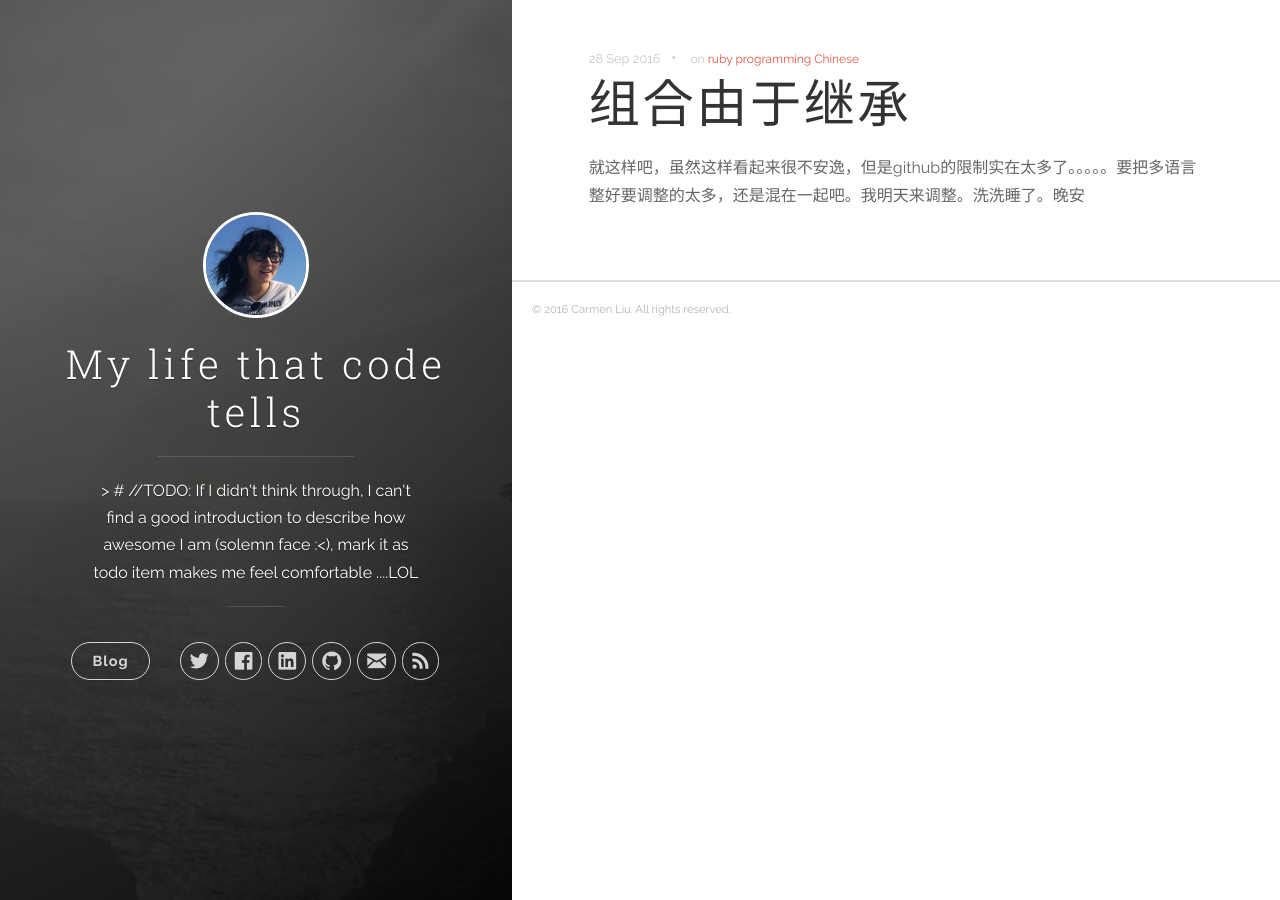
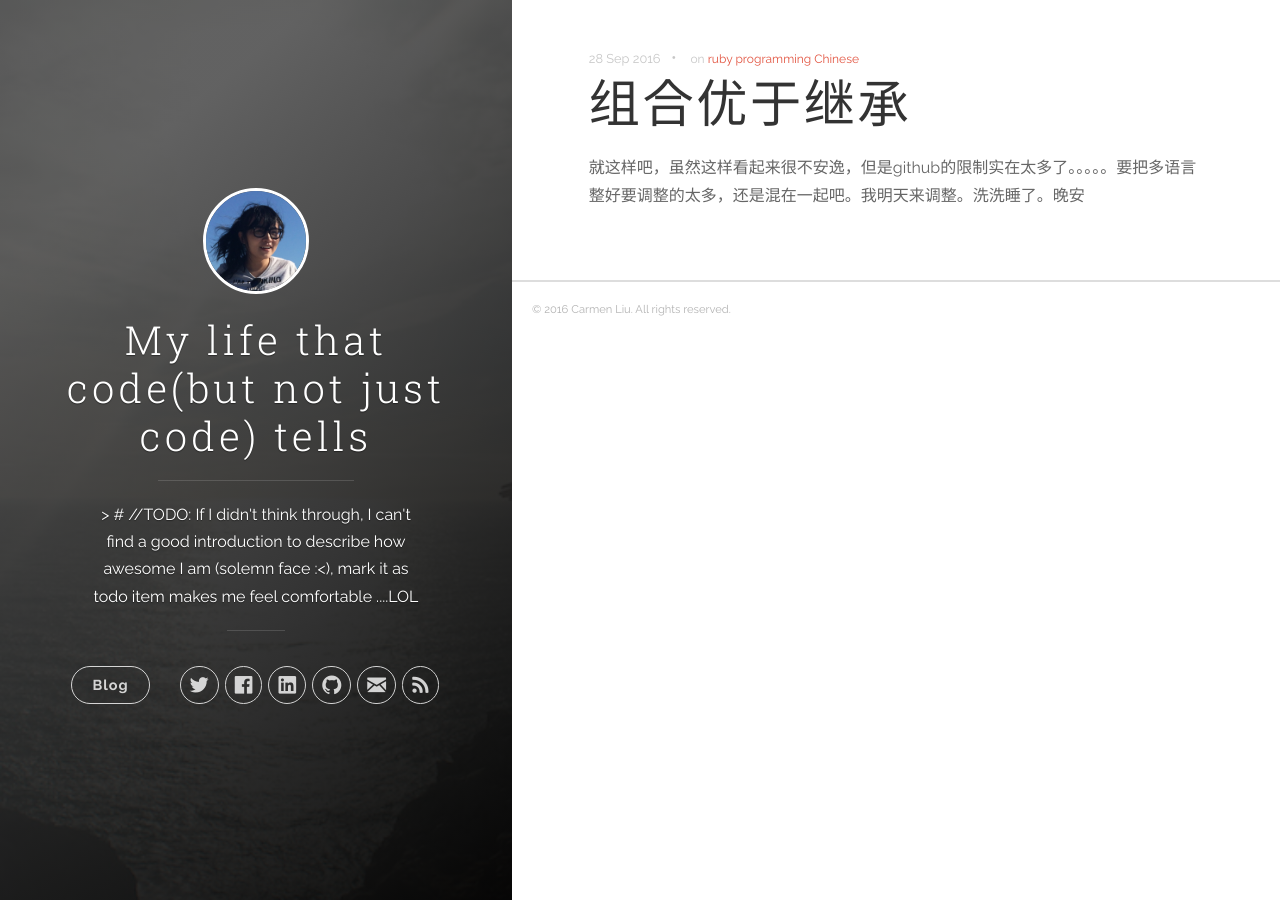
Before and after one commit to carmen0208/carmen0208.github.io, a Jekyll site: the page built from _posts/2016-09-28-delegation-over-inheritance-cn.markdown, in a window 1280 px wide. Built offline with Jekyll 4.4.1, drawn with Linux system fonts in a browser that asks for light colours; nearby versions of some CDN libraries; comment, search, counter and statistics services are not loaded.

Commit message:
adjustment

```diff
--- a/_config.yml
+++ b/_config.yml
@@ -13,7 +13,7 @@
 # you will see them accessed via {{ site.title }}, {{ site.email }}, and so on.
 # You can create any custom variable you would like, and they will be accessible
 # in the templates via {{ site.myvariable }}.
-title: My life that code tells
+title: My life that code(but not just code) tells
 description: "> # //TODO: If I didn't think through, I can't find a good introduction to describe how awesome
 I am (solemn face :<), mark it as todo item makes me feel comfortable ....LOL"
 baseurl: '' # the subpath of your site, e.g. /blog
--- a/_posts/2016-09-28-delegation-over-inheritance-cn.markdown
+++ b/_posts/2016-09-28-delegation-over-inheritance-cn.markdown
@@ -1,7 +1,7 @@
 ---
 layout: post
-title:  "组合由于继承"
-date:   2016-9-28 19:26:03 +0800
+title:  "组合优于继承"
+date:   2016-9-28 19:56:03 +0800
 categories: programming
 tags: ruby programming Chinese
 ---
```
